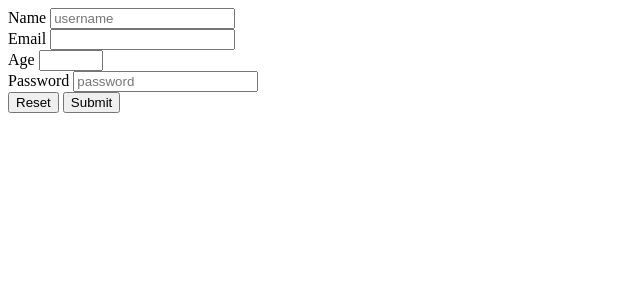
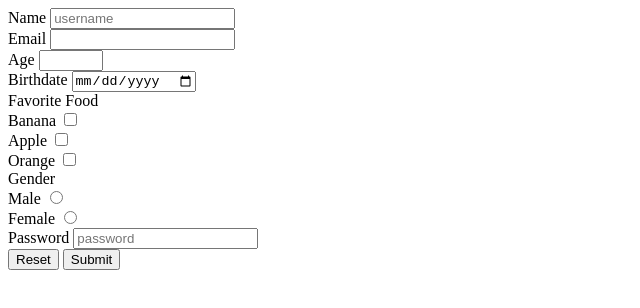
Before and after one commit to Theuri0411/form, a plain HTML site: page index.html in a window 1280 px wide. Shown: the whole page, without its empty margins (0-640 px from the left). Drawn offline with Linux system fonts and the light colour scheme.

Commit message:
Added gender

```diff
--- a/index.html
+++ b/index.html
@@ -21,8 +21,37 @@
         </div>
         <div>
             <label for="age">Age</label>
-            <input type="number" name="age" id="age" min="1" max="150" />
+            <input type="number" name="age" id="age" min="1" max="150" step="5" />
         </div>
+        <div>
+            <label for="date">Birthdate</label>
+            <input type="date" name="date" id="date" min="2021-08-15" />
+        </div>
+        <div>
+            Favorite Food
+            <div>
+                <label for="banana">Banana</label>
+                <input type="checkbox" name="banana" id="banana" />
+            </div>
+            <div>
+                <label for="apple">Apple</label>
+                <input type="checkbox" name="apple" id="apple" />
+            </div>
+            <div>
+                <label for="orange">Orange</label>
+                <input type="checkbox" name="orange" id="orange" />
+            </div>
+        </div>
+        Gender
+        <div>
+            <label for="male">Male</label>
+            <input type="radio" name="gender" id="male" />
+        </div>
+        <div>
+            <label for="female">Female</label>
+            <input type="radio" name="gender" id="female" />
+        </div>
+        <div></div>
         <div>
             <label for="password" id="password">Password
           <input
```
